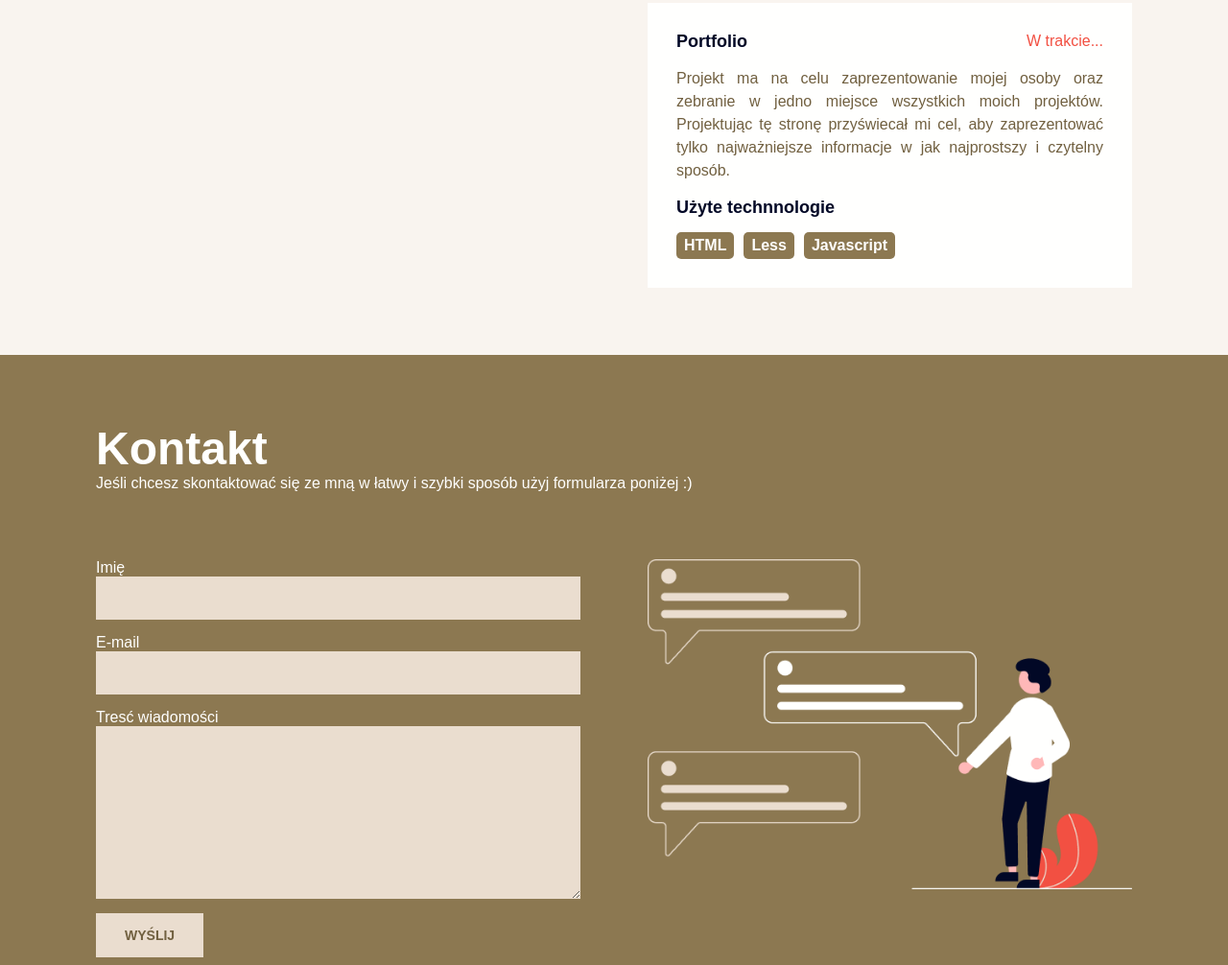
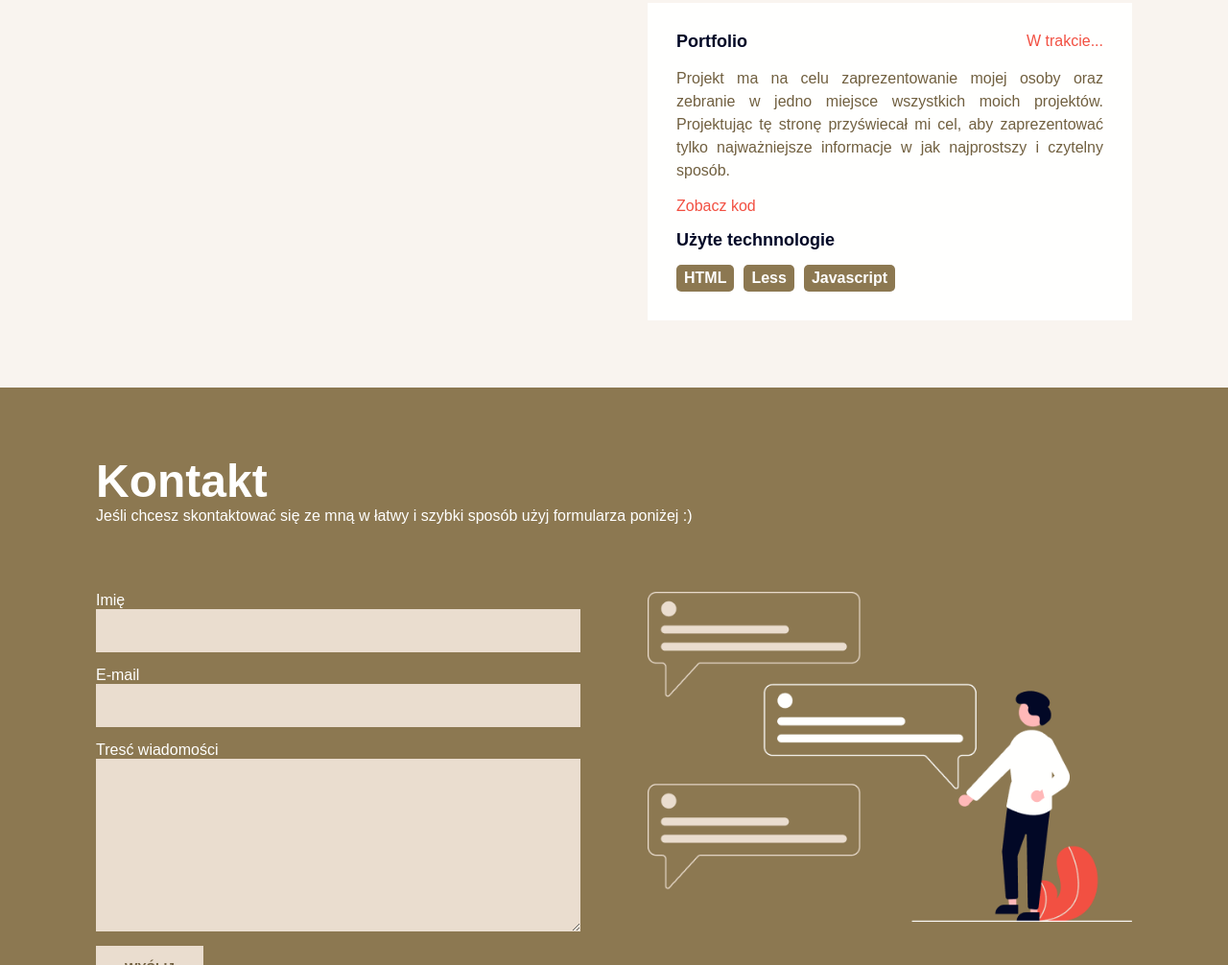
Before and after one commit to SzymonMiloszDabrowski/Portfolio_2022, a plain HTML site: page index.html in a window 1280 px wide. Shown: the part 2214-3220 px from the top of the page at 96% size. Drawn offline with Linux system fonts and the light colour scheme; a web font is replaced by a local one.

Commit message:
added link to portfolio repository

```diff
--- a/index.html
+++ b/index.html
@@ -109,6 +109,7 @@
 								<div class="works_card_description">
 									<p>Projekt ma na celu zaprezentowanie mojej osoby oraz zebranie w jedno miejsce wszystkich moich projektów. Projektując tę stronę przyświecał mi cel, aby zaprezentować tylko najważniejsze informacje w jak najprostszy i czytelny sposób.</p>
 								</div>
+								<div class="works_card_links"><a href="https://github.com/SzymonMiloszDabrowski/Portfolio_2022">Zobacz kod</a></div>
 								<div class="works_card_bottom">
 									<span class="works_card_bottom_label">Użyte technnologie</span>
 									<ul class="works_card_bottom_tech_list">
```
Also changed, not shown: 1 other file.
